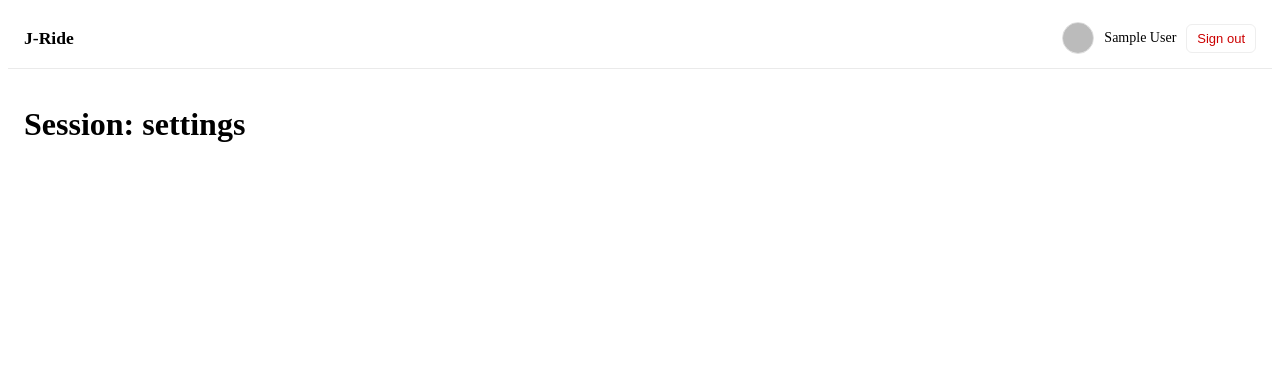
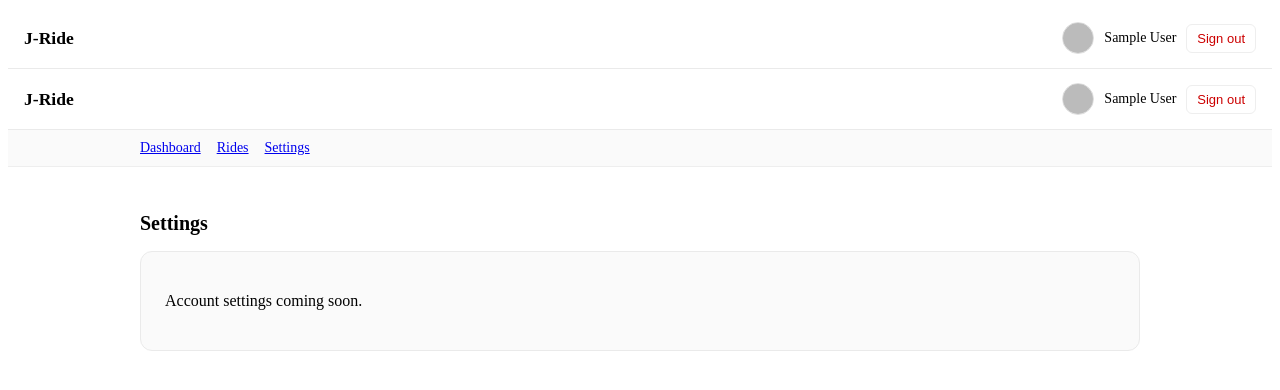
Before and after one commit to jwes9121/jride-clean, a Next.js app: page /settings in a window 1280 px wide. Shown: the top 390 px of the page. Built offline with nearby package versions, Linux system fonts and the light colour scheme; no server answers; sample sign-in values are in the browser's storage.

Commit message:
Create page.tsx

```diff
--- /dev/null
+++ b/app/settings/page.tsx
@@ -0,0 +1,60 @@
+// app/settings/page.tsx
+import Link from "next/link";
+import { auth } from "../../auth";
+import { redirect } from "next/navigation";
+
+export const dynamic = "force-dynamic";
+export const revalidate = 0;
+
+export default async function SettingsPage() {
+  const session = await auth();
+  if (!session) redirect("/auth/signin");
+  const u = session.user;
+
+  return (
+    <>
+      <header
+        style={{
+          borderBottom: "1px solid #eaeaea",
+          background: "#fff",
+          height: 60,
+          display: "flex",
+          alignItems: "center",
+          justifyContent: "space-between",
+          padding: "0 1rem",
+        }}
+      >
+        <div style={{ fontWeight: 700, fontSize: "1.1rem" }}>J-Ride</div>
+        <div style={{ display: "flex", alignItems: "center", gap: 10 }}>
+          {u?.image ? (
+            <img src={u.image} alt={u?.name ?? ""} width={30} height={30}
+                 style={{ borderRadius: "50%", border: "1px solid #ddd" }} />
+          ) : <div style={{ width: 30, height: 30, borderRadius: "50%", background: "#ddd" }} />}
+          <span style={{ fontSize: 14 }}>{u?.name ?? u?.email}</span>
+          <form action="/api/auth/signout" method="post">
+            <button type="submit" style={{
+              fontSize: 13, color: "#c00", border: "1px solid #eee",
+              borderRadius: 6, padding: "6px 10px", cursor: "pointer", background: "white"
+            }}>Sign out</button>
+          </form>
+        </div>
+      </header>
+
+      <nav style={{ borderBottom: "1px solid #eee", background: "#fafafa" }}>
+        <div style={{ maxWidth: 1000, margin: "0 auto", display: "flex", gap: 16, padding: "10px 12px", fontSize: 14 }}>
+          <Link href="/dashboard">Dashboard</Link>
+          <Link href="/rides">Rides</Link>
+          <Link href="/settings">Settings</Link>
+        </div>
+      </nav>
+
+      <main style={{ maxWidth: 1000, margin: "0 auto", padding: "2rem 1rem" }}>
+        <h1 style={{ fontSize: "1.25rem", fontWeight: 600, marginBottom: "1rem" }}>Settings</h1>
+
+        <section style={{ border: "1px solid #eaeaea", borderRadius: 12, background: "#fafafa", padding: "1.5rem" }}>
+          <p>Account settings coming soon.</p>
+        </section>
+      </main>
+    </>
+  );
+}
```
